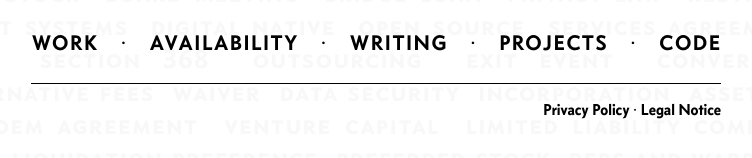
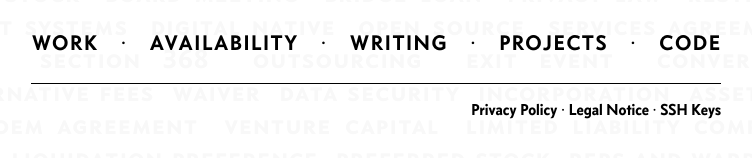
Before and after one commit to kemitchell/kemitchell.com, a Jekyll site: the page built from index.html, in a window 1280 px wide. Shown: the part 486-644 px from the top of the page, without its empty margins (264-1016 px from the left). Built offline with Jekyll 4.4.1, drawn with Linux system fonts in a browser that asks for light colours.

Commit message:
Link to SSH keys from footer

```diff
--- a/index.html
+++ b/index.html
@@ -38,6 +38,7 @@ layout: common
     <ul>
       <li><a href=privacy.html>Privacy Policy</a></li>
       <li><a href=legal.html>Legal Notice</a></li>
+      <li><a href=ssh.keys>SSH Keys</a></li>
     </ul>
   </footer>
 </article>
```
